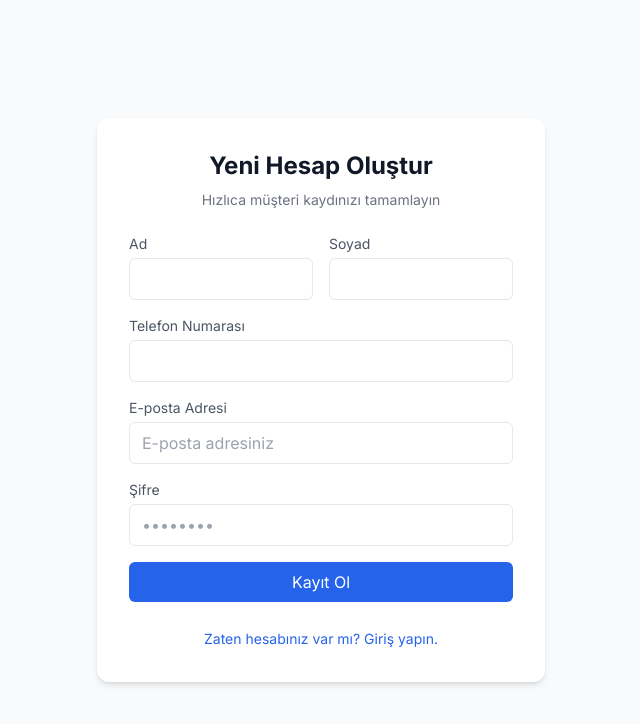
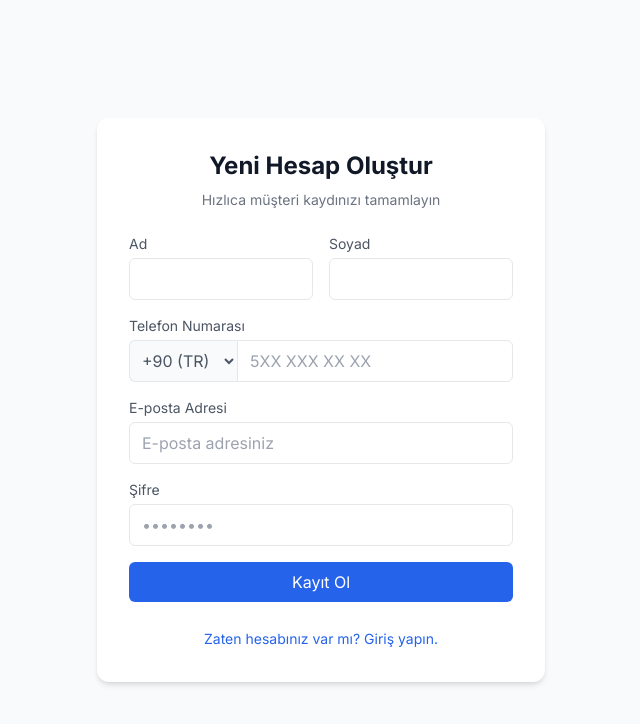
Before and after one commit to erentural/sozen-enerji, a Next.js app in the folder enerji-sistemi/: page /login in a window 1280 px wide. Both pictures are taken after a click on the button "Hesabınız yok mu? Yeni müşteri kaydı oluşturun.". Shown: the top 724 px of the page, without its empty margins (319-959 px from the left). Built offline with nearby package versions, Linux system fonts and the light colour scheme.

Commit message:
telefon numarası kısmı güncellendi

```diff
--- a/enerji-sistemi/app/login/page.js
+++ b/enerji-sistemi/app/login/page.js
@@ -5,20 +5,29 @@ import { useRouter } from "next/navigation";
 
 export default function AuthPage() {
   const router = useRouter();
-  const [isLoginMode, setIsLoginMode] = useState(true); // Giriş mi Kayıt mı?
+  const [isLoginMode, setIsLoginMode] = useState(true);
   const [error, setError] = useState("");
 
-  // Form verileri
+  // 1. YENİLİK: Form verilerine "countryCode" eklendi
   const [formData, setFormData] = useState({
     firstName: "",
     lastName: "",
+    countryCode: "+90", // Varsayılan Türkiye kodu
     phone: "",
     email: "",
     password: ""
   });
 
+  // Standart veri değişimi (Ad, soyad, e-posta, şifre, ülke kodu için)
   const handleChange = (e) => {
     setFormData({ ...formData, [e.target.name]: e.target.value });
+  };
+
+  // 2. YENİLİK: Sadece rakam kabul eden telefon fonksiyonu
+  const handlePhoneChange = (e) => {
+    // Regex ile rakam olmayan (\D) tüm karakterleri sileriz
+    const onlyNumbers = e.target.value.replace(/\D/g, '');
+    setFormData({ ...formData, phone: onlyNumbers });
   };
 
   const handleSubmit = async (e) => {
@@ -27,14 +36,25 @@ export default function AuthPage() {
 
     if (isLoginMode) {
       // BURAYA MEVCUT GİRİŞ (LOGIN) KODLARIN GELECEK
-      // Örn: signIn("credentials", { email, password })
+      // Örn: signIn("credentials", { email: formData.email, password: formData.password })
     } else {
-      // YENİ KAYIT (REGISTER) İŞLEMİ
+
+      // 3. YENİLİK: Backend'e göndermeden önce ülke kodu ve numarayı birleştiriyoruz
+      const fullPhone = formData.phone ? `${formData.countryCode}${formData.phone}` : "";
+
+      const payload = {
+        firstName: formData.firstName,
+        lastName: formData.lastName,
+        email: formData.email,
+        password: formData.password,
+        phone: fullPhone // Birleştirilmiş hali gönderiliyor (+905551234567 gibi)
+      };
+
       try {
         const res = await fetch("/api/register", {
           method: "POST",
           headers: { "Content-Type": "application/json" },
-          body: JSON.stringify(formData)
+          body: JSON.stringify(payload)
         });
 
         const data = await res.json();
@@ -43,7 +63,9 @@ export default function AuthPage() {
           setError(data.error);
         } else {
           alert("Kaydınız başarıyla oluşturuldu! Şimdi giriş yapabilirsiniz.");
-          setIsLoginMode(true); // Başarılı kayıttan sonra giriş ekranına döndür
+          setIsLoginMode(true);
+          // Formu sıfırlayabilirsin
+          setFormData({ ...formData, password: "", phone: "" });
         }
       } catch (err) {
         setError("Sunucuya bağlanılamadı.");
@@ -67,35 +89,62 @@ export default function AuthPage() {
 
         <form onSubmit={handleSubmit} className="space-y-4">
 
-          {/* SADECE KAYIT MODUNDA GÖRÜNECEK ALANLAR */}
           {!isLoginMode && (
             <>
               <div className="grid grid-cols-2 gap-4">
                 <div>
                   <label className="block mb-1 text-sm text-gray-600">Ad</label>
-                  <input type="text" name="firstName" required onChange={handleChange} className="w-full px-3 py-2 border rounded-md" />
+                  <input type="text" name="firstName" required onChange={handleChange} className="w-full px-3 py-2 border rounded-md focus:outline-blue-500" />
                 </div>
                 <div>
                   <label className="block mb-1 text-sm text-gray-600">Soyad</label>
-                  <input type="text" name="lastName" required onChange={handleChange} className="w-full px-3 py-2 border rounded-md" />
+                  <input type="text" name="lastName" required onChange={handleChange} className="w-full px-3 py-2 border rounded-md focus:outline-blue-500" />
                 </div>
               </div>
+
+              {/* 4. YENİLİK: Ülke kodu ve Rakam kısıtlamalı telefon alanı */}
               <div>
                 <label className="block mb-1 text-sm text-gray-600">Telefon Numarası</label>
-                <input type="tel" name="phone" onChange={handleChange} className="w-full px-3 py-2 border rounded-md" />
+                <div className="flex">
+                  <select
+                    name="countryCode"
+                    value={formData.countryCode}
+                    onChange={handleChange}
+                    className="px-2 py-2 border border-r-0 rounded-l-md bg-gray-50 text-gray-600 focus:outline-none"
+                  >
+                    <option value="+90">+90 (TR)</option>
+                    <option value="+1">+1 (US)</option>
+                    <option value="+44">+44 (UK)</option>
+                    <option value="+49">+49 (DE)</option>
+                    <option value="+33">+33 (FR)</option>
+                    <option value="+81">+81 (JP)</option>
+                    <option value="+61">+61 (AU)</option>
+                    <option value="+91">+91 (IN)</option>
+                    <option value="+86">+86 (CN)</option>
+                    <option value="+7">+7 (RU)</option>
+                  </select>
+                  <input
+                    type="tel"
+                    name="phone"
+                    value={formData.phone}
+                    onChange={handlePhoneChange}
+                    maxLength={10} // TR numaraları için başında 0 olmadan 10 hane (Örn: 5551234567)
+                    placeholder="5XX XXX XX XX"
+                    className="w-full px-3 py-2 border rounded-r-md focus:outline-none focus:ring-1 focus:ring-blue-500"
+                  />
+                </div>
               </div>
             </>
           )}
 
-          {/* HER İKİ MODDA DA GÖRÜNECEK ALANLAR */}
           <div>
             <label className="block mb-1 text-sm text-gray-600">E-posta Adresi</label>
-            <input type="email" name="email" required placeholder="E-posta adresiniz" onChange={handleChange} className="w-full px-3 py-2 border rounded-md" />
+            <input type="email" name="email" required placeholder="E-posta adresiniz" onChange={handleChange} className="w-full px-3 py-2 border rounded-md focus:outline-blue-500" />
           </div>
 
           <div>
             <label className="block mb-1 text-sm text-gray-600">Şifre</label>
-            <input type="password" name="password" required placeholder="••••••••" onChange={handleChange} className="w-full px-3 py-2 border rounded-md" />
+            <input type="password" name="password" required placeholder="••••••••" onChange={handleChange} className="w-full px-3 py-2 border rounded-md focus:outline-blue-500" />
           </div>
 
           <button type="submit" className="w-full py-2 text-white bg-blue-600 rounded-md hover:bg-blue-700 transition-colors">
@@ -107,7 +156,7 @@ export default function AuthPage() {
           <button
             type="button"
             onClick={() => setIsLoginMode(!isLoginMode)}
-            className="text-sm text-blue-600 hover:underline"
+            className="text-sm text-blue-600 hover:underline focus:outline-none"
           >
             {isLoginMode ? "Hesabınız yok mu? Yeni müşteri kaydı oluşturun." : "Zaten hesabınız var mı? Giriş yapın."}
           </button>
```
